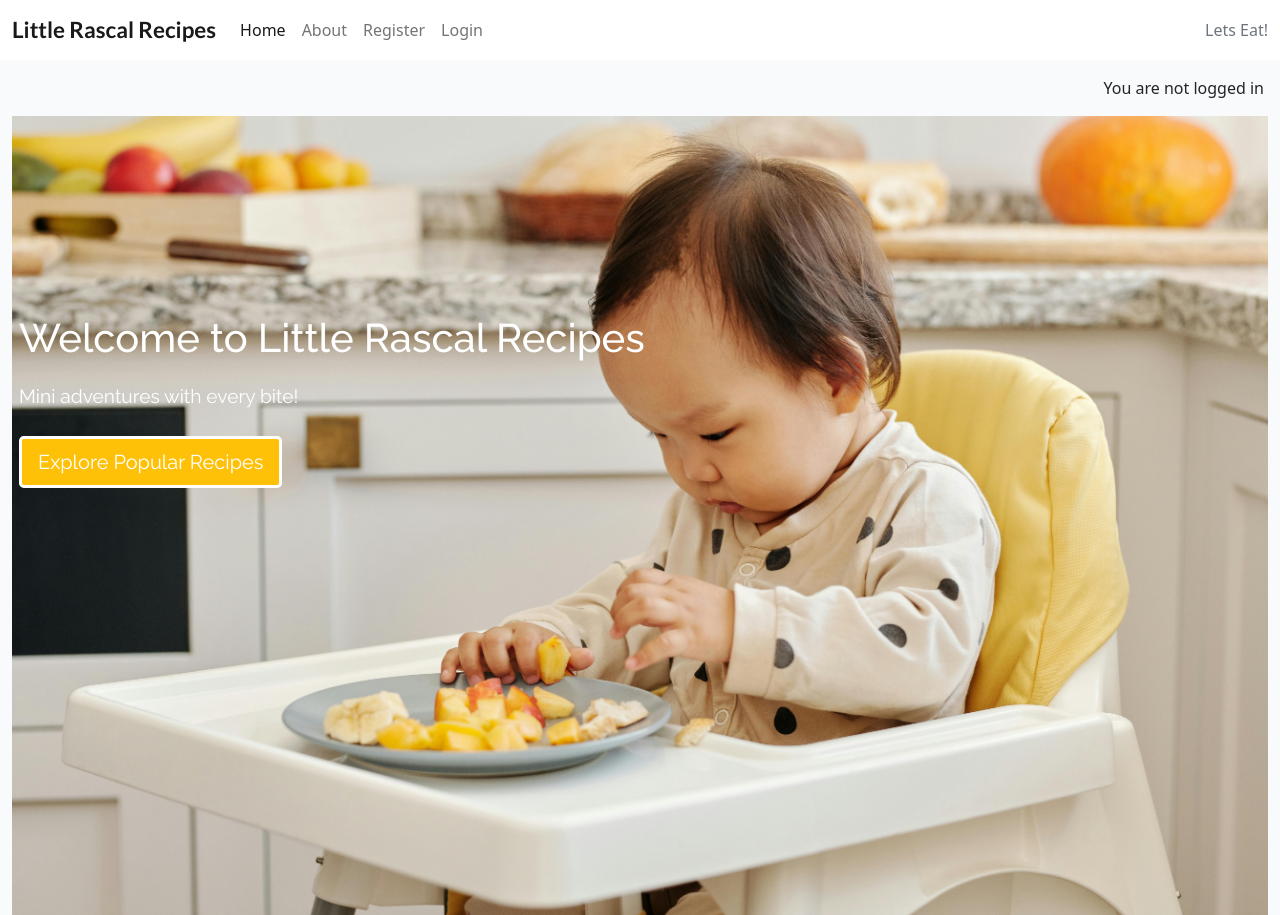
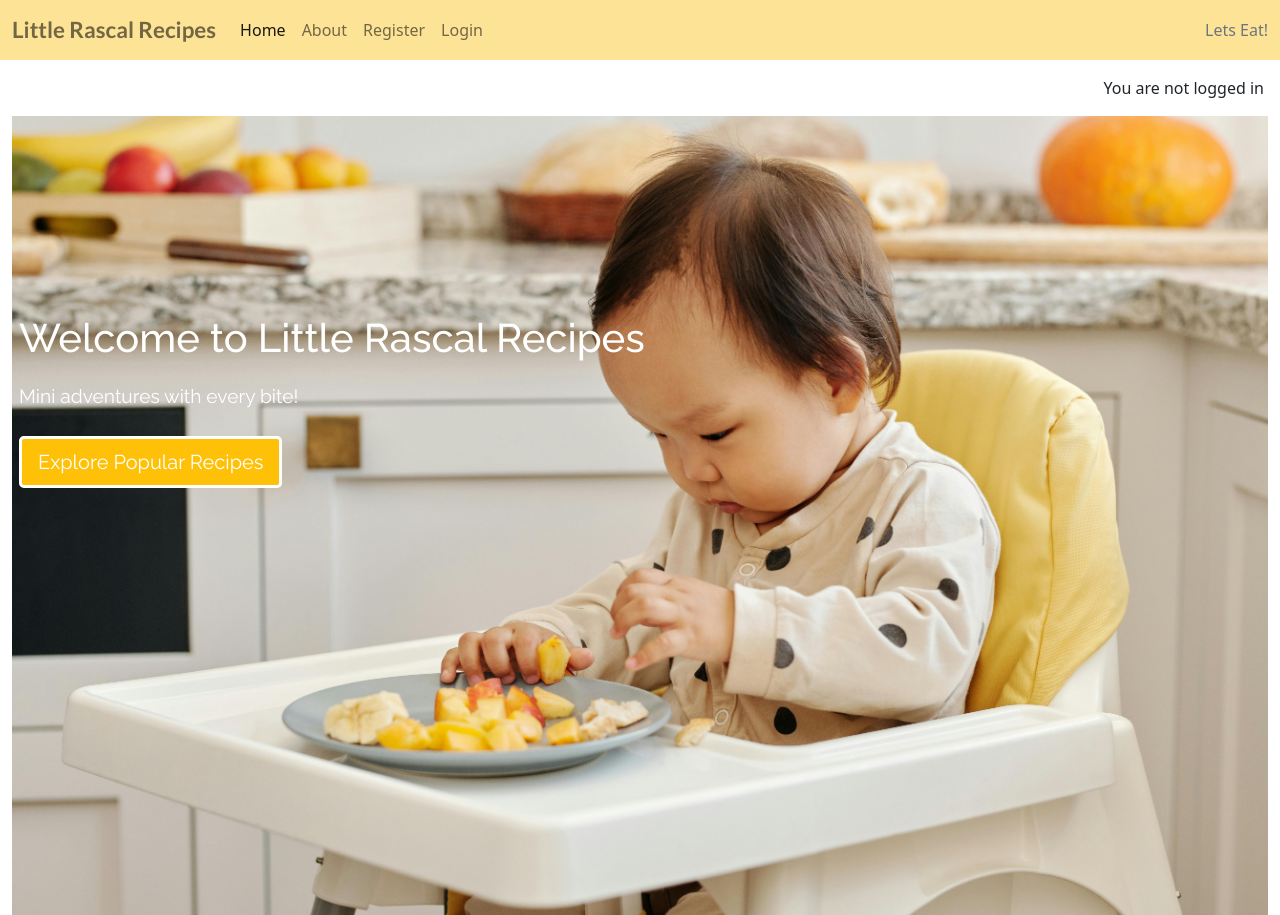
Before and after one commit to DeveloperDunne/Little-Rascal-Recipes, a Django app: page / in a window 1280 px wide. Shown: the top 915 px of the page. Run offline with Django 4.2, Linux system fonts and the light colour scheme; data that the repository does not hold is empty; parts of the project's set-up code (start-up, migrations or seed data) failed here and were passed over.

Commit message:
Changed nav bar background colour

```diff
--- a/static/css/style.css
+++ b/static/css/style.css
@@ -12,7 +12,9 @@ body {
 .thin {
     font-weight: 300;
 }
-
+.navbar {
+    background-color: #fde396;
+}
 .light-bg {
     background-color: #fff;
 }
@@ -22,12 +24,18 @@ body {
 }
 
 .main-bg {
-    background-color: #F9FAFC;
+    background-color:white ;
 }
 
 .card {
-    border: none;
-    background-color: transparent;
+    background-color: #fdfd96;
+    border: 3px solid #fff;
+    color: white;
+}
+.card:hover {
+    background-color: white;
+    border: 3px solid #ffc107;
+    color: #ffc107;
 }
 
 .image-container {
@@ -89,7 +97,7 @@ body {
 
 .post-link {
     text-decoration: none;
-    color: #445261;
+    color: white;
 }
 
 .post-link:hover,
--- a/templates/base.html
+++ b/templates/base.html
@@ -32,10 +32,10 @@
 <body class="d-flex flex-column h-100 main-bg">
 
     <!-- Navigation -->
-    <nav class="navbar navbar-expand-lg navbar-light bg-white">
+    <nav class="navbar navbar-expand-lg navbar-light">
         <div class="container-fluid">
-            <a class="navbar-brand" href="{% url 'home' %}"><span class="brand">Little Rascal Recipes</span></a>
-            <button class="navbar-toggler" type="button" data-bs-toggle="collapse" data-bs-target="#navbarText"
+            <a class="navbar-brand" href="{% url 'home' %}"><span class="brand navbar-text">Little Rascal Recipes</span></a>
+            <button class="navbar-toggler navbar-text" type="button" data-bs-toggle="collapse" data-bs-target="#navbarText"
                 aria-controls="navbarText" aria-expanded="false" aria-label="Toggle navigation">
                 <span class="navbar-toggler-icon"></span>
             </button>
```
